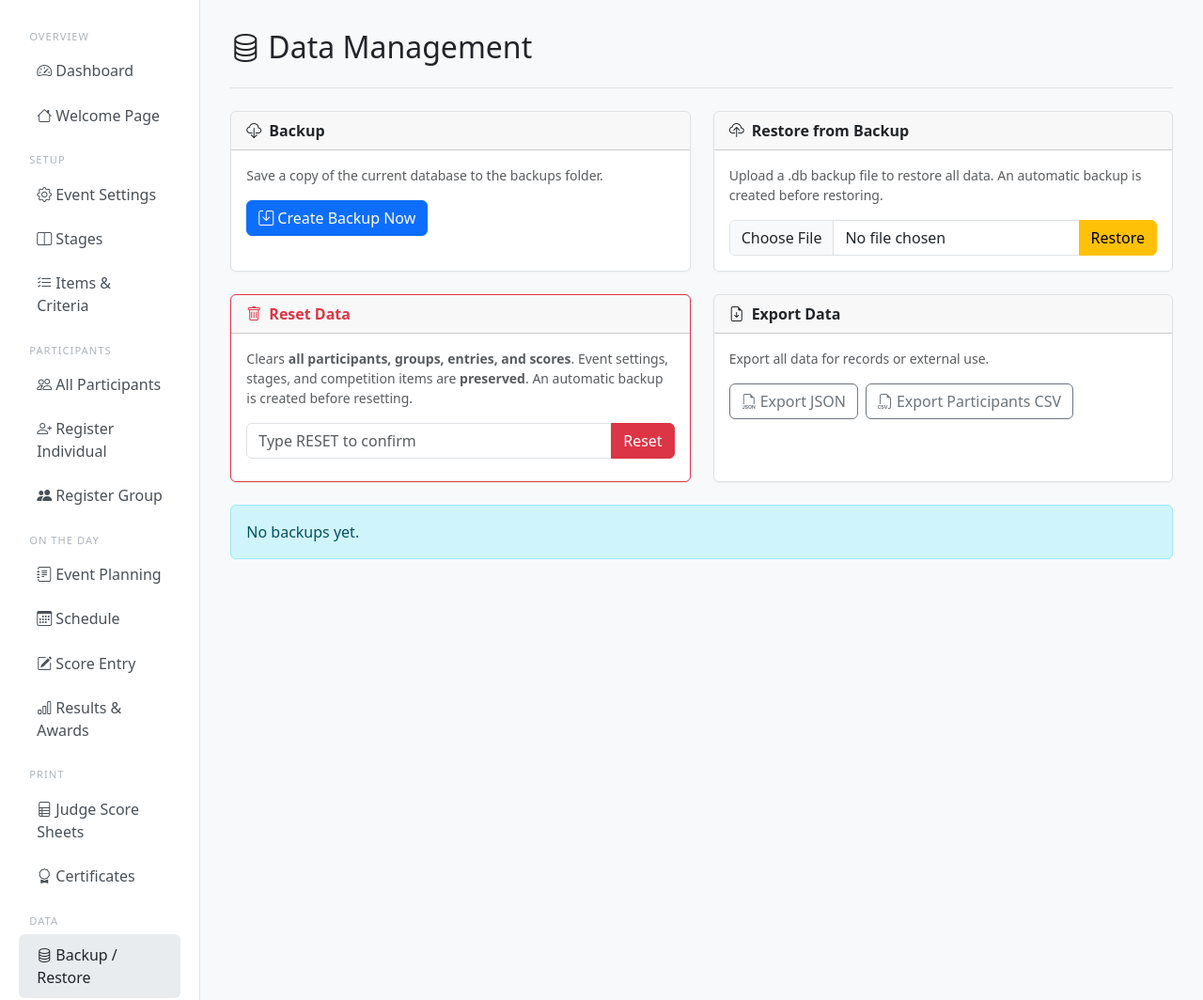
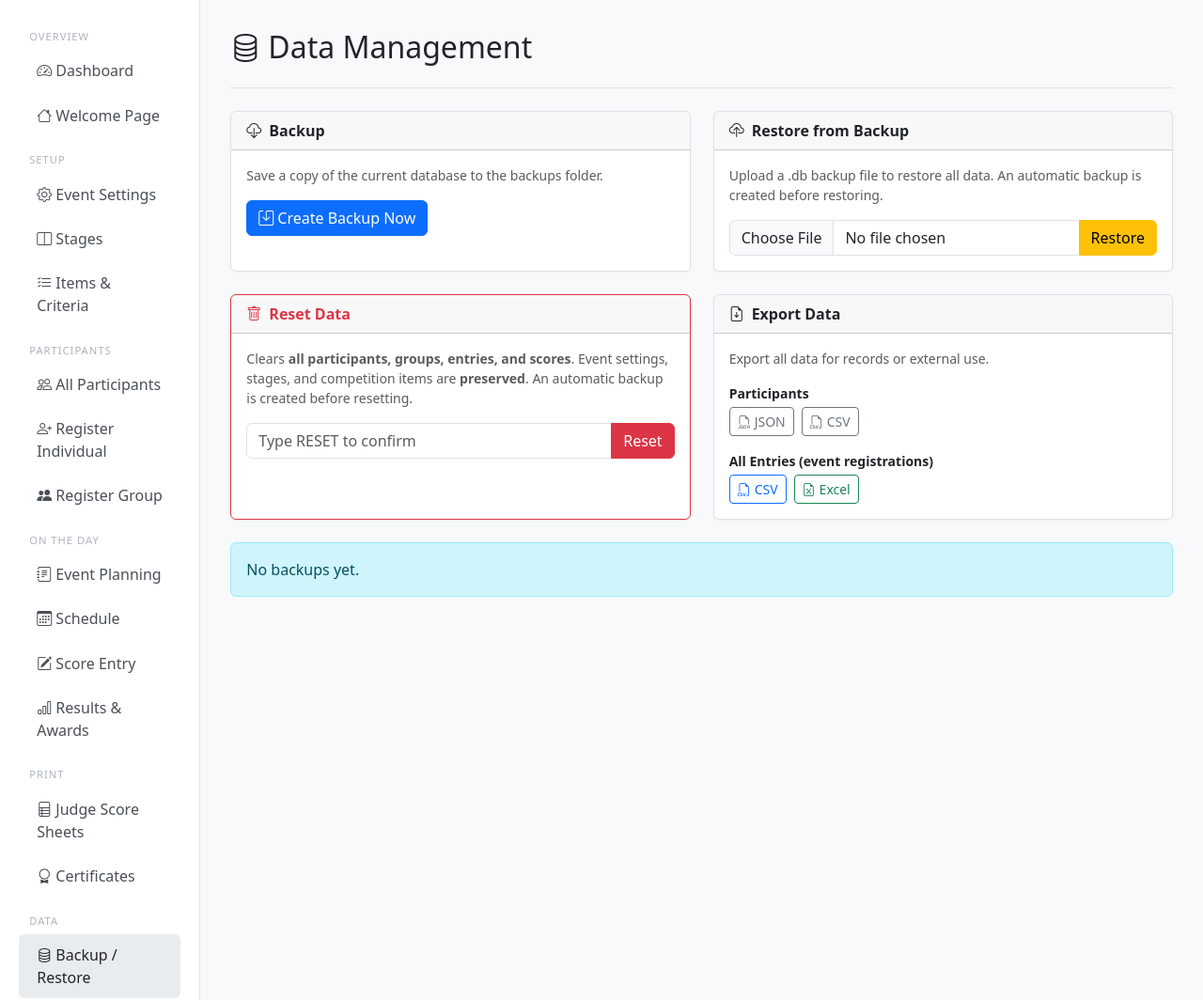
Before and after one commit to RamBSn/kalamela-azure, a Flask app: page /data/ in a window 1280 px wide. Shown: the part 57-1121 px from the top of the page at 94% size. Run offline with Flask 3, Linux system fonts and the light colour scheme; the visitor is signed in with stand-in values (Sample User, id 1).

Commit message:
export data options added

```diff
--- a/app/routes/data.py
+++ b/app/routes/data.py
@@ -223,3 +223,108 @@ def export_data():
         as_attachment=True,
         download_name='kalamela_participants.csv',
     )
+
+
+def _entries_rows():
+    """Return (headers, rows) for all entries, ordered by chest number."""
+    entries = Entry.query.order_by(Entry.id).all()
+    entries.sort(key=lambda e: (e.chest_number or 0, e.id))
+    headers = ['Chest #', 'Name / Group', 'Type', 'Event', 'Category',
+               'Stage', 'Running Order', 'Status', 'Contact']
+    rows = []
+    for e in entries:
+        if e.participant:
+            contact = e.participant.phone or ''
+            etype = 'solo'
+        elif e.group_entry:
+            contact = e.group_entry.members[0].phone if e.group_entry.members else ''
+            etype = 'group'
+        else:
+            contact = ''
+            etype = ''
+        rows.append([
+            e.chest_number,
+            e.display_name,
+            etype,
+            e.competition_item.name,
+            e.competition_item.category,
+            e.stage.name if e.stage else '',
+            e.running_order or '',
+            e.status or '',
+            contact,
+        ])
+    return headers, rows
+
+
+@data_bp.route('/export/entries/csv')
+def export_entries_csv():
+    cfg = EventConfig.query.first()
+    event_name = cfg.event_name if cfg else 'Kalamela'
+    headers, rows = _entries_rows()
+
+    buf = io.StringIO()
+    writer = csv.writer(buf)
+    writer.writerow(headers)
+    writer.writerows(rows)
+
+    response_data = io.BytesIO(buf.getvalue().encode('utf-8'))
+    return send_file(response_data, mimetype='text/csv', as_attachment=True,
+                     download_name=f"{event_name.replace(' ', '_')}_entries.csv")
+
+
+@data_bp.route('/export/entries/excel')
+def export_entries_excel():
+    try:
+        from openpyxl import Workbook
+        from openpyxl.styles import Font, PatternFill, Alignment
+    except ImportError:
+        flash('openpyxl is required for Excel export.', 'danger')
+        return redirect(url_for('data.index'))
+
+    cfg = EventConfig.query.first()
+    event_name = cfg.event_name if cfg else 'Kalamela'
+    headers, rows = _entries_rows()
+
+    wb = Workbook()
+    ws = wb.active
+    ws.title = 'Entries'
+
+    # Title
+    ws.merge_cells(f'A1:{chr(64 + len(headers))}1')
+    ws['A1'] = f'{event_name} — All Entries'
+    ws['A1'].font = Font(bold=True, size=13)
+    ws['A1'].alignment = Alignment(horizontal='center')
+
+    # Header row
+    header_fill = PatternFill('solid', fgColor='1A1A2E')
+    header_font = Font(bold=True, color='FFFFFF')
+    for col, h in enumerate(headers, start=1):
+        cell = ws.cell(row=2, column=col, value=h)
+        cell.fill = header_fill
+        cell.font = header_font
+        cell.alignment = Alignment(horizontal='center')
+
+    # Data rows with alternating shading
+    alt_fill = PatternFill('solid', fgColor='F2F2F2')
+    for row_idx, row in enumerate(rows, start=3):
+        for col_idx, value in enumerate(row, start=1):
+            cell = ws.cell(row=row_idx, column=col_idx, value=value)
+            if row_idx % 2 == 0:
+                cell.fill = alt_fill
+
+    # Column widths
+    col_widths = [10, 30, 8, 28, 14, 18, 14, 12, 16]
+    for i, w in enumerate(col_widths, start=1):
+        ws.column_dimensions[chr(64 + i)].width = w
+
+    ws.freeze_panes = 'A3'
+
+    buf = io.BytesIO()
+    wb.save(buf)
+    buf.seek(0)
+    return send_file(
+        buf,
+        mimetype='application/vnd.openxmlformats-officedocument.spreadsheetml.sheet',
+        as_attachment=True,
+        download_name=f"{event_name.replace(' ', '_')}_entries.xlsx",
+    )
--- a/app/templates/data/index.html
+++ b/app/templates/data/index.html
@@ -89,14 +89,26 @@
       </div>
       <div class="card-body">
         <p class="text-muted small">Export all data for records or external use.</p>
-        <div class="d-flex gap-2">
+        <p class="small fw-semibold mb-1">Participants</p>
+        <div class="d-flex gap-2 mb-3">
           <a href="{{ url_for('data.export_data') }}?format=json"
-             class="btn btn-outline-secondary">
-            <i class="bi bi-filetype-json me-1"></i>Export JSON
+             class="btn btn-outline-secondary btn-sm">
+            <i class="bi bi-filetype-json me-1"></i>JSON
           </a>
           <a href="{{ url_for('data.export_data') }}?format=csv"
-             class="btn btn-outline-secondary">
-            <i class="bi bi-filetype-csv me-1"></i>Export Participants CSV
+             class="btn btn-outline-secondary btn-sm">
+            <i class="bi bi-filetype-csv me-1"></i>CSV
+          </a>
+        </div>
+        <p class="small fw-semibold mb-1">All Entries (event registrations)</p>
+        <div class="d-flex gap-2">
+          <a href="{{ url_for('data.export_entries_csv') }}"
+             class="btn btn-outline-primary btn-sm">
+            <i class="bi bi-filetype-csv me-1"></i>CSV
+          </a>
+          <a href="{{ url_for('data.export_entries_excel') }}"
+             class="btn btn-outline-success btn-sm">
+            <i class="bi bi-file-earmark-excel me-1"></i>Excel
           </a>
         </div>
       </div>
```
